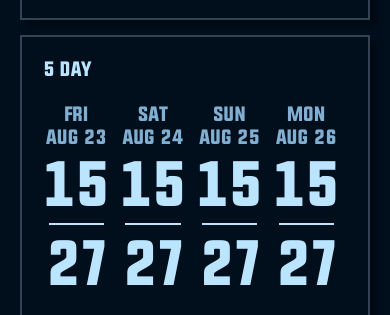
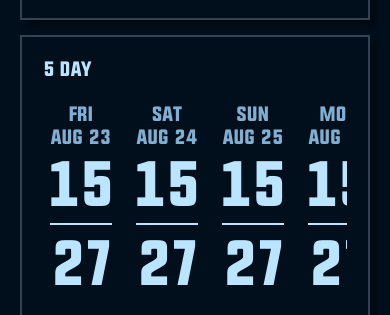
Before and after one commit to PsYk3s/WTHRMN, a plain HTML site: page index.html in a window 390 px wide. Shown: the part 785-1100 px from the top of the page. Drawn offline with Linux system fonts and the light colour scheme; no server answers.

Commit message:
Fixed mobile width issue in 5 day forecast

```diff
--- a/style.css
+++ b/style.css
@@ -303,6 +303,7 @@ input[type="text"] {
 
 .five-day {
     text-align: center;
+    min-width: 76px;
 }
 
 #five-day-temps-container {
```
